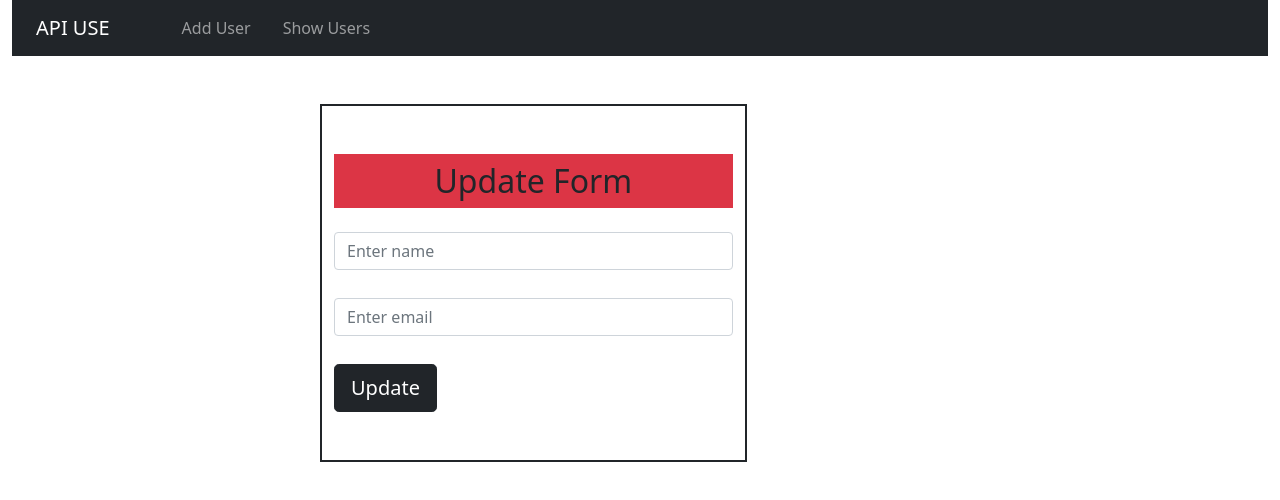
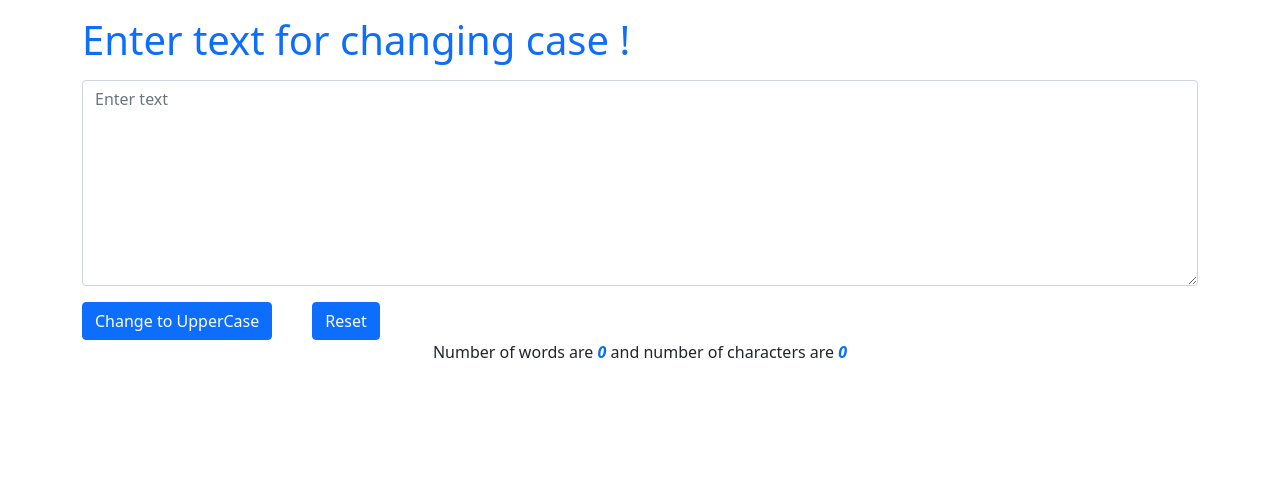
Before and after one commit to SourabhSharma-chicmic/Apis, a React (Create React App) app: page /update/1 in a window 1280 px wide. Shown: the top 500 px of the page. Built offline with nearby package versions, Linux system fonts and the light colour scheme.

Commit message:
added small app
added change case app and charcter and word calcliation are done here

```diff
--- a/src/Component/Forms/UpdateForm.jsx
+++ b/src/Component/Forms/UpdateForm.jsx
@@ -4,6 +4,7 @@ import chalk from "jest-matcher-utils/node_modules/chalk";
 import { useState } from "react";
 import { useDispatch } from "react-redux";
 import { PutData } from "../../Redux/Actions/Index";
+import PropTypes from 'prop-types'
 
 const UpdateForm = (props) => {
   //getting latest data from store using useSelector
@@ -76,4 +77,7 @@ const UpdateForm = (props) => {
   );
 };
 
+// UpdateForm.PropTypes ={
+//   id :PropTypes.string
+// }
 export default UpdateForm;
--- /dev/null
+++ b/src/Component/Forms/UpperText.jsx
@@ -0,0 +1,41 @@
+import { useState } from "react";
+
+const UpperText = () => {
+  const [text, setText] = useState("");
+
+  const onChangeHandler = (e) => {
+    setText(e.target.value);
+  };
+  const UperCaseHandler = (e) => {
+    e.preventDefault();
+    let newText = text.toUpperCase();
+    setText(newText);
+  };
+
+  const ResetHandler = (e) => {
+
+
+    setText("");
+  };
+  return (
+    <div className="container">
+        <h1 className="text-primary my-3">Enter text for changing case !</h1>
+      <div class="mb-3">
+        <textarea
+          value={text}
+          onChange={onChangeHandler}
+          class="form-control"
+          id="Textarea1"
+          rows="8"
+          placeholder="Enter text"
+        ></textarea>
+      </div>
+
+      <button className="btn btn-primary me-4" onClick={UperCaseHandler}>Change to UpperCase</button>
+      <button className="btn btn-primary ms-3" onClick={ResetHandler}>Reset</button>
+     <p className="text text-center">Number of words are <i className=" fw-bold text-primary"> {text.split(" ").length-1} </i> and number of characters are <i className=" fw-bold text-primary">{text.trim().length}</i></p>
+    </div>
+  );
+};
+
+export default UpperText;
--- a/src/index.js
+++ b/src/index.js
@@ -3,6 +3,7 @@ import ReactDOM from 'react-dom';
 import { Provider } from 'react-redux';
 import { BrowserRouter as BrowserRouter} from "react-router-dom";
 import App from './App';
+import UpperText from './Component/Forms/UpperText';
 import Store from './Redux/Store';
 
 
@@ -10,7 +11,8 @@ ReactDOM.render(
   <React.StrictMode>
     <Provider store={Store}>
       <BrowserRouter>
-    <App />
+    {/* <App /> */}
+    <UpperText/>
     </BrowserRouter>
     </Provider>
   </React.StrictMode>,
```
Also changed, not shown: GenratorFn.js (added, +18 -0 lines).
